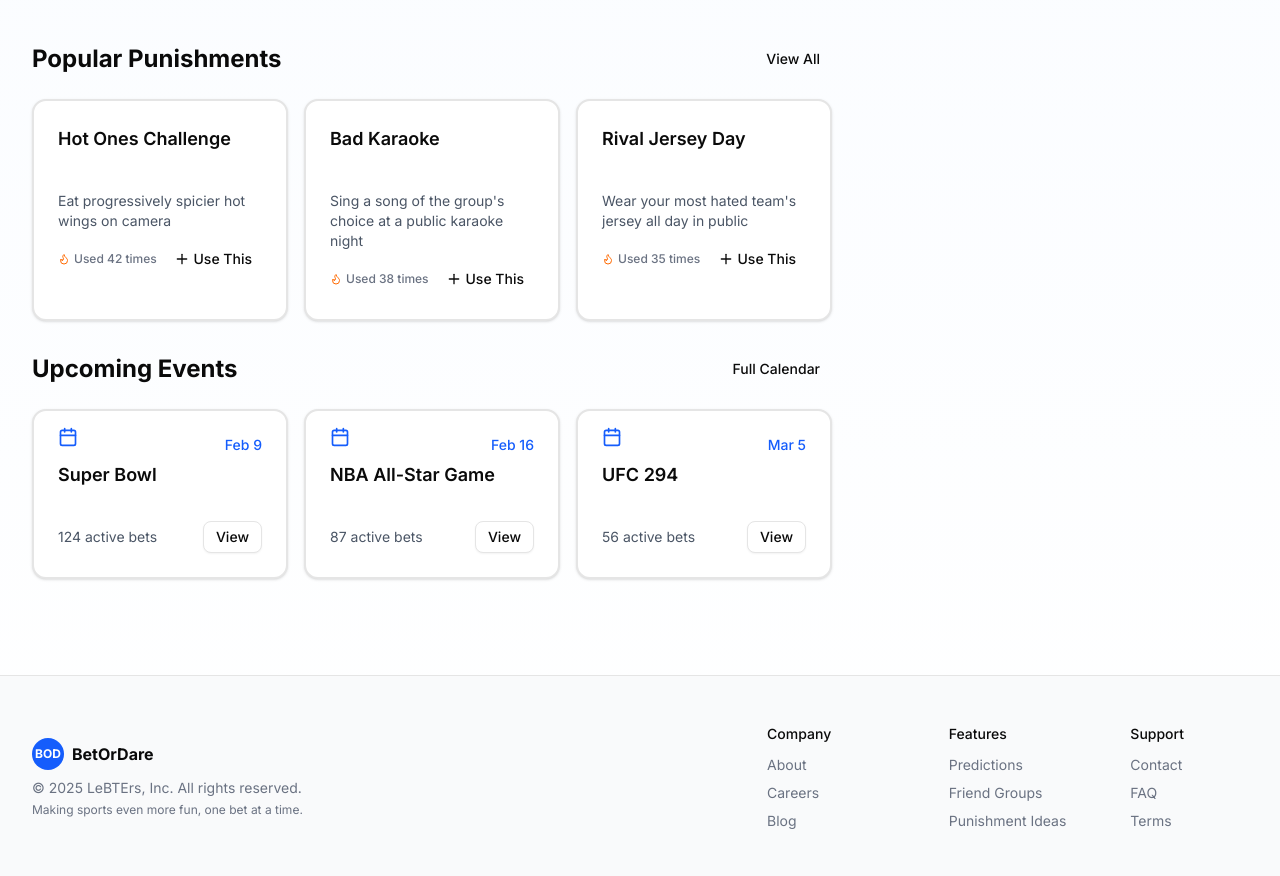
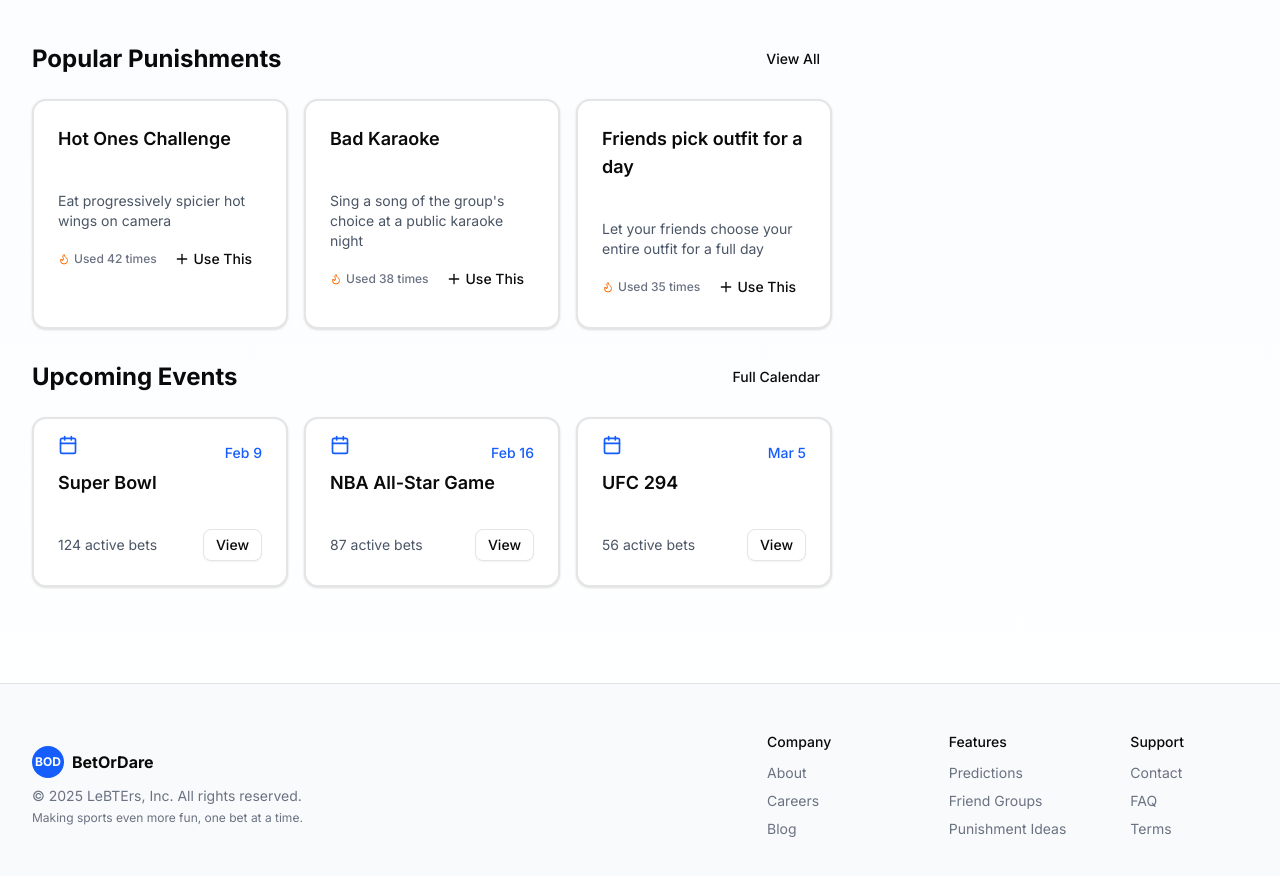
Before and after one commit to vincentcamp/startup-lab, a Next.js app: page / in a window 1280 px wide. Shown: the part 2560-3436 px from the top of the page. Built offline with nearby package versions, Linux system fonts and the light colour scheme.

Commit message:
minor fixes

```diff
--- a/src/app/create-prediction/page.tsx
+++ b/src/app/create-prediction/page.tsx
@@ -86,8 +86,8 @@ const popularPunishments = [
     difficulty: "Medium"
   },
   {
-    title: "Rival Jersey Day",
-    description: "Wear your most hated team&#39;s jersey all day in public",
+    title: "Friends pick outfit for a day",
+    description: "Let your friends choose your entire outfit for a full day",
     difficulty: "Easy"
   },
   {
--- a/src/app/explore/page.tsx
+++ b/src/app/explore/page.tsx
@@ -263,8 +263,8 @@ const browseBets = [
       { name: "Jesse", initials: "JF", amount: 33 },
       { name: "Quinn", initials: "QP", amount: 15 },
     ],
-    totalRaised: 70,
-    progress: 70,
+    totalRaised: 0,
+    progress: 0,
     comments: 22,
     reactions: 37,
     timePosted: "3 days ago"
--- a/src/app/page.tsx
+++ b/src/app/page.tsx
@@ -148,7 +148,7 @@ const celebrationVariants = {
 const wheelPunishments = [
   { text: "Hot Ones Challenge", color: "#EF4444" }, // red
   { text: "Bad Karaoke Night", color: "#3B82F6" }, // blue
-  { text: "Rival Jersey Day", color: "#F59E0B" }, // amber
+  { text: "Friends pick outfit for a day", color: "#F59E0B" }, // amber
   { text: "Ice Bucket Challenge", color: "#10B981" }, // emerald
   { text: "Social Media Takeover", color: "#8B5CF6" }, // violet
   { text: "Personal Chef for a Day", color: "#EC4899" }, // pink
@@ -158,7 +158,7 @@ const wheelPunishments = [
 
 // Our three tier punishments for testing (tier 1=mild, tier 2=medium, tier 3=difficult)
 const tierPunishments = [
-  { text: "Rival Jersey Day", color: "#F59E0B" }, // Tier 1 - mild
+  { text: "Friends pick outfit for a day", color: "#F59E0B" }, // Tier 1 - mild
   { text: "Hot Ones Challenge", color: "#EF4444" }, // Tier 2 - medium
   { text: "Dye Hair Team Colors", color: "#F97316" } // Tier 3 - difficult
 ]
@@ -300,7 +300,7 @@ export default function HomePage() {
     }
 
     // Select punishment based on prediction count (sequential)
-    // 0 = first time (Rival Jersey), 1 = second time (Hot Ones), 2+ = third time (Dye Hair)
+    // 0 = first time (Friends pick outfit), 1 = second time (Hot Ones), 2+ = third time (Dye Hair)
     const index = Math.min(predictionCount, 2);
     const selectedPunishmentObj = tierPunishments[index];
 
@@ -1204,8 +1204,8 @@ export default function HomePage() {
                   whileHover={{ y: -5, scale: 1.02 }}
                 >
                   <PunishmentCard
-                    title="Rival Jersey Day"
-                    description="Wear your most hated team's jersey all day in public"
+                    title="Friends pick outfit for a day"
+                    description="Let your friends choose your entire outfit for a full day"
                     usageCount={35}
                   />
                 </motion.div>
```
